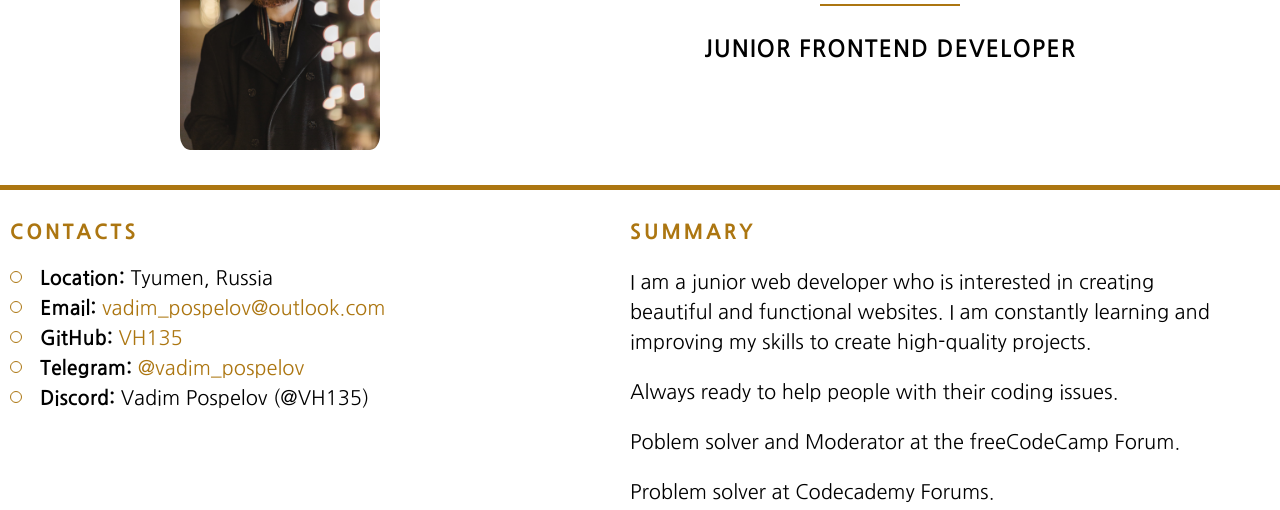
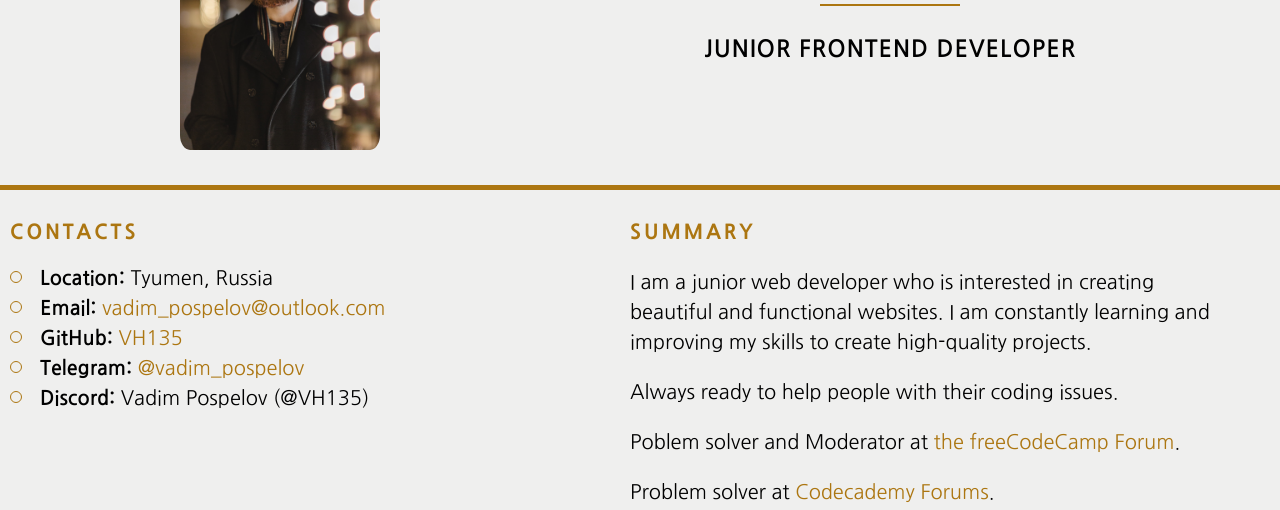
Before and after one commit to VH135/rsschool-cv, a plain HTML site: page index.html in a window 1280 px wide. Shown: the part 290-800 px from the top of the page. Drawn offline with Linux system fonts and the light colour scheme.

Commit message:
feat: add new element styles

```diff
--- a/index.html
+++ b/index.html
@@ -65,8 +65,11 @@
                 <p>I am a junior web developer who is interested in creating beautiful and functional websites. I am
                     constantly learning and improving my skills to create high-quality projects.</p>
                 <p>Always ready to help people with their coding issues.</p>
-                <p>Poblem solver and Moderator at the freeCodeCamp Forum.</p>
-                <p>Problem solver at Codecademy Forums.</p>
+                <p>Poblem solver and Moderator at <a class="summary-link"
+                        href="https://forum.freecodecamp.org/u/ray13/summary" target="_blank">the freeCodeCamp
+                        Forum</a>.</p>
+                <p>Problem solver at <a class="summary-link" href="https://discuss.codecademy.com/u/ray-13/summary"
+                        target="_blank">Codecademy Forums</a>.</p>
             </section>
             <section class="section" id="skills">
                 <h2 class="section-title">Skills</h2>
--- a/style.css
+++ b/style.css
@@ -7,6 +7,7 @@ html {
 }
 
 body {
+    background-color: #EFEFEE;
     font-family: "Nanum Gothic", sans-serif;
     font-size: 20px;
     font-weight: 400;
@@ -168,6 +169,17 @@ body {
     text-transform: uppercase;
 }
 
+.summary-link {
+    text-decoration: none;
+    color: rgb(172, 118, 17);
+    transition: color 0.5s;
+}
+
+a:hover {
+    color: orange;
+    transition: color 0.5s;
+}
+
 .pre {
     margin: 0;
     padding: 0;
@@ -191,11 +203,6 @@ body {
     color: #fff;
 }
 
-.github-link:hover {
-    color: orange;
-    transition: color 0.5s;
-}
-
 .rss {
     color: transparent;
     width: 121px;
@@ -204,3 +211,7 @@ body {
     background-size: contain;
     background-repeat: no-repeat;
 }
+
+.rss:hover {
+    color: transparent;
+}
```
